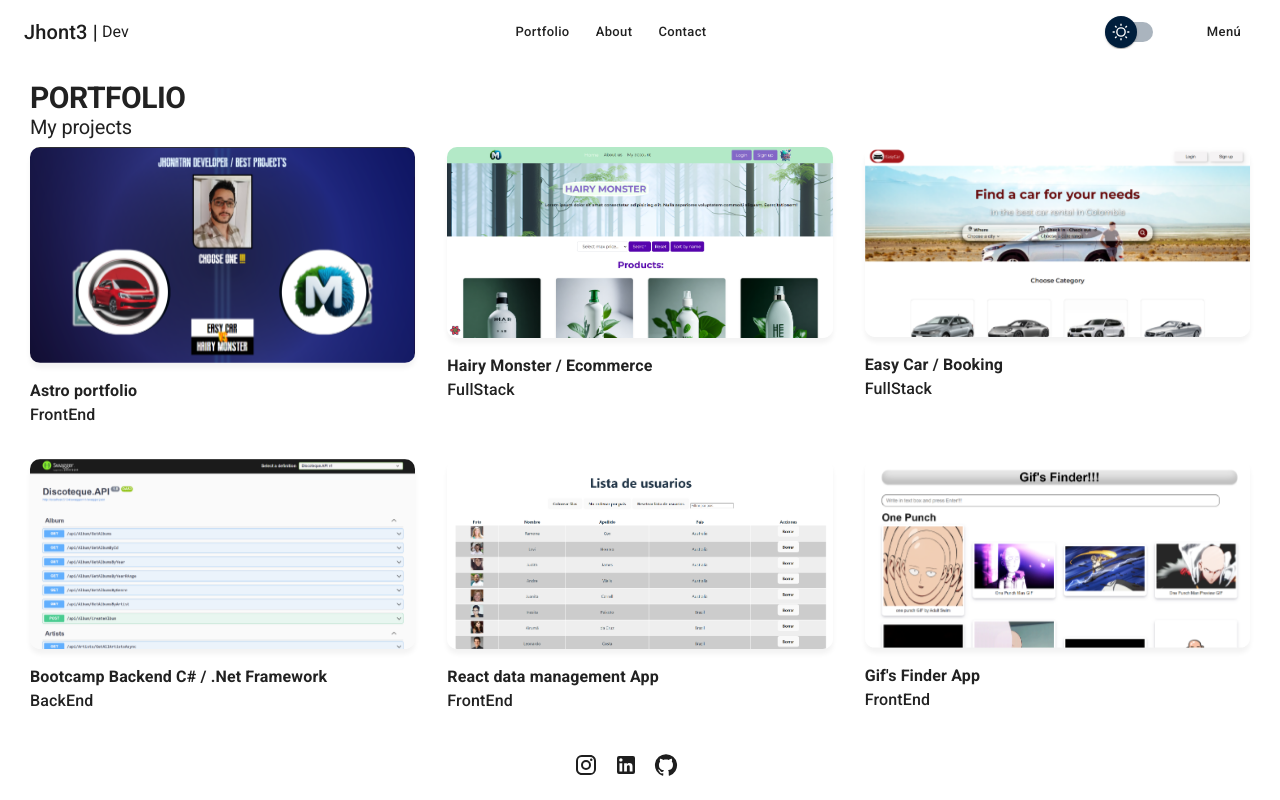
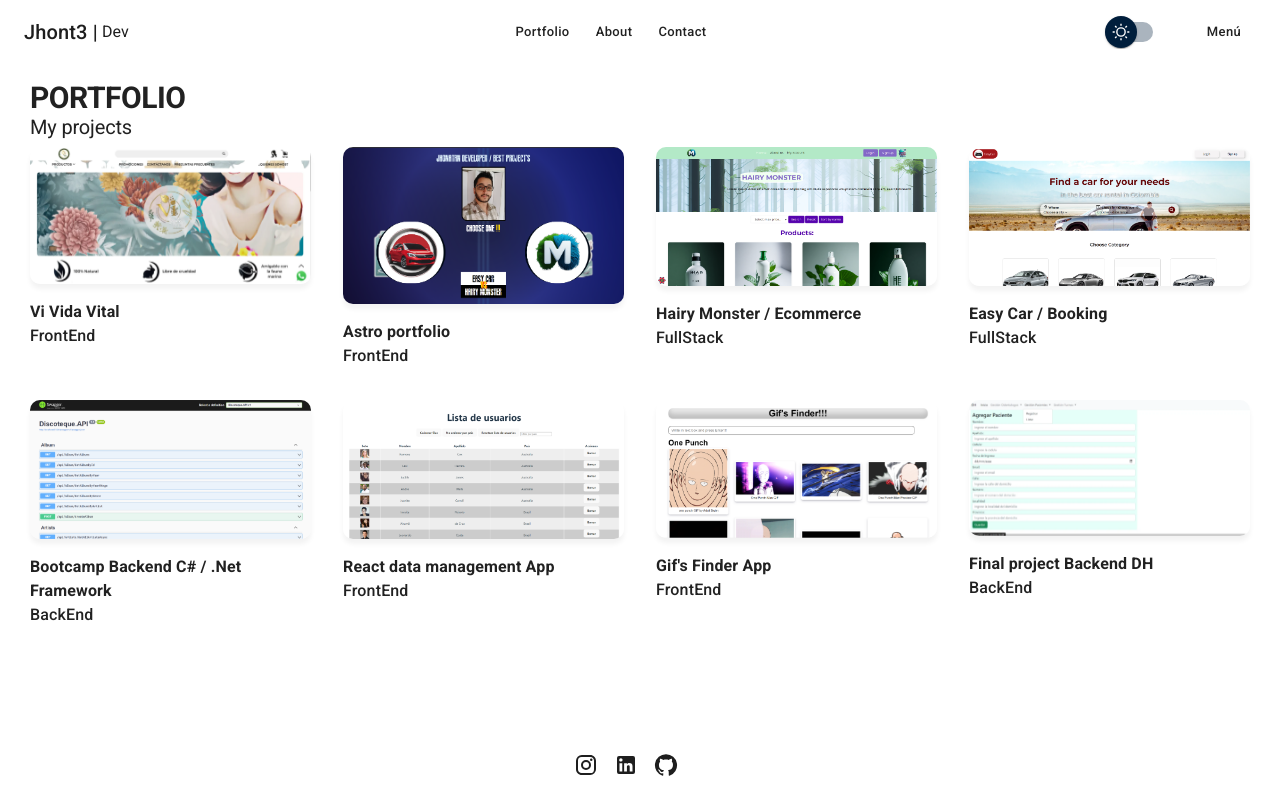
Before and after one commit to Jhont3/my-portfolio-nextjs, a Next.js app in the folder jhont3-portfolio/: page /portfolio in a window 1280 px wide. Built offline with nearby package versions, Linux system fonts and the light colour scheme.

Commit message:
add projects vi and backend final

```diff
--- a/jhont3-portfolio/components/products/ProductCard.tsx
+++ b/jhont3-portfolio/components/products/ProductCard.tsx
@@ -14,7 +14,7 @@ export const ProductCard: FC<Props> = ({ product }) => {
       <Grid item
             xs={ 12 }
             sm={ 6 }
-            md={ 4 }
+            md={ 3 }
             className='product-image'
       >
           <Card>
--- a/jhont3-portfolio/database/products.ts
+++ b/jhont3-portfolio/database/products.ts
@@ -14,11 +14,25 @@ type ValidTypes = 'FrontEnd'|'BackEnd'|'FullStack'|'Infrastructure'|'Testing'|'G
 interface SeedData {
     products: SeedProduct[],
 }
+//until 99 I think
 
 export const initialData: SeedData = {
     products: [
         {
-            _id: 99,
+            _id: 50,
+            description: "This is a real hair products site that I am using NextJs - Tailwind and I hope to integrate Supabase and Stripe to manage data and shopping.",
+            images: [
+                'viVida.webp',
+                'react.png',
+            ],
+            slug: "vi_vida_vital",
+            type: 'FrontEnd',
+            title: "Vi Vida Vital",
+            link: 'https://vi-vida-vital.vercel.app/'
+        },
+        {
+
+            _id: 49,
             description: "This is my portfolio or banner of my best projects FullStack, created with Astro, JavaScript and Tailwind",
             images: [
                 'demo-astro-portfolio.png',
@@ -31,7 +45,7 @@ export const initialData: SeedData = {
         },
 
         {
-            _id: 98,
+            _id: 48,
             description: "This is my repository for practicing FullStack technologies. I practiced NodeJs, Express, JWT and MongoDB in the backend folder, creating a basic structure of an e-shop, and I practiced ReactTs using Vite template, with Tailwind for styling, Axios for fething backend data, GSAP for animations, React Query for controlling fetched information, Zustand for managing state (easier than Redux).",
             images: [
                 'demoHome-eshop-react-node.png',
@@ -46,7 +60,7 @@ export const initialData: SeedData = {
         },
 
         {
-            _id: 97,
+            _id: 47,
             description: "This is my final project as a student of Digital House in the first track of Certified Tech Developer. I was mainly responsible for development of Front-end (React-JS, CSS modules) and Infrastructure (Gitlab/CICD-AWS) development, while also contributing actively to testing (manual testing-Selenium IDE) and backend development (Java-JWT-Spring). We used Scrum as an iterative methodology to work and Figma as base to create Front-end layout. To see all the libraries that we used, you can see dependencies in package.json file for Front-end and dependencies in pom.xml file for backend.",
             images: [
                 'demoHome-easycar-booking-react.png',
@@ -61,7 +75,7 @@ export const initialData: SeedData = {
         },
 
         {
-            _id: 96,
+            _id: 46,
             description: "This is my repository for learning and practicing about .Net with C# in the Backend's BootCamp from WomenWhoCode sponsored by Perficient.",
             images: [
                 'demoBootcampBE.png',
@@ -73,7 +87,7 @@ export const initialData: SeedData = {
             link: 'https://github.com/Jhont3/discoteque-dotnet'
         },
         {
-            _id: 95,
+            _id: 45,
             description: "Hi, this is my repo where I am solving a mid-level React technical test using ReactTS, and https://randomuser.me/ API. Test previously solved by Midudev on live coding stream https://www.twitch.tv/midudev/video/1792623213.",
             images: [
                 'demo-react-data-management.png',
@@ -85,7 +99,7 @@ export const initialData: SeedData = {
             link: 'https://github.com/Jhont3/react-data-management-app/'
         },
         {
-            _id: 94,
+            _id: 44,
             description: "This is my repository of the GifExpertApp project from the recently updated course https://www.udemy.com/course/react-cero-experto/ by Fernando Herrera, which I am currently studying and practicing React, JS, Jest and ReactTestingLibrary. I add link to the app made Gif APP",
             images: [
                 'demo-react-gifs-finder.png',
@@ -96,6 +110,20 @@ export const initialData: SeedData = {
             title: "Gif's Finder App",
             link: 'https://jhont3.github.io/react-gifs-finder/'
         },
+        {
+            _id: 43,
+            description: "This is my final project from backend's course in Digital House. It´s an App to manage registration and search info in an odontology clinic.",
+            images: [
+                'finalBackDH.webp',
+                'java.png',
+            ],
+            slug: "odontology_clinical_manager",
+            type: 'BackEnd',
+            title: "Final project Backend DH",
+            link: 'https://jhont3.github.io/react-gifs-finder/'
+        },
+
+
 
     ]
 }
--- a/jhont3-portfolio/styles/globals.css
+++ b/jhont3-portfolio/styles/globals.css
@@ -81,5 +81,10 @@
 
 .product-image:hover {
   transform: scale(1.03);
-  transition: transform 0.2s;
 }
+
+.product-image {
+  transition-property: color, background-color, border-color, text-decoration-color, fill, stroke, opacity, box-shadow, transform, filter, backdrop-filter;
+  transition-timing-function: cubic-bezier(0.4, 0, 0.2, 1);
+  transition-duration: 150ms;
+}
```
Also changed, not shown: jhont3-portfolio/pages/about/index.tsx (+41 -27 lines), jhont3-portfolio/public/products/finalBackDH.webp (added), jhont3-portfolio/public/products/viVida.webp (added).
